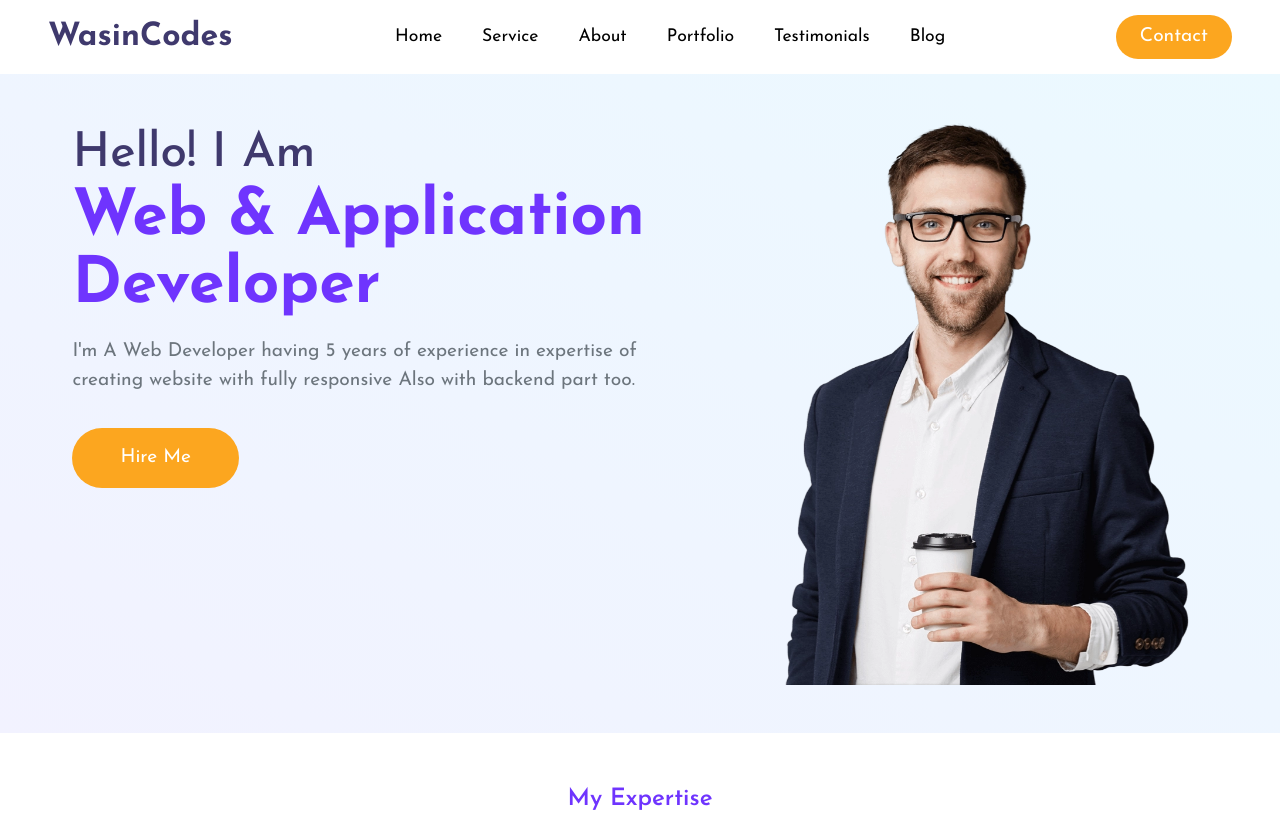
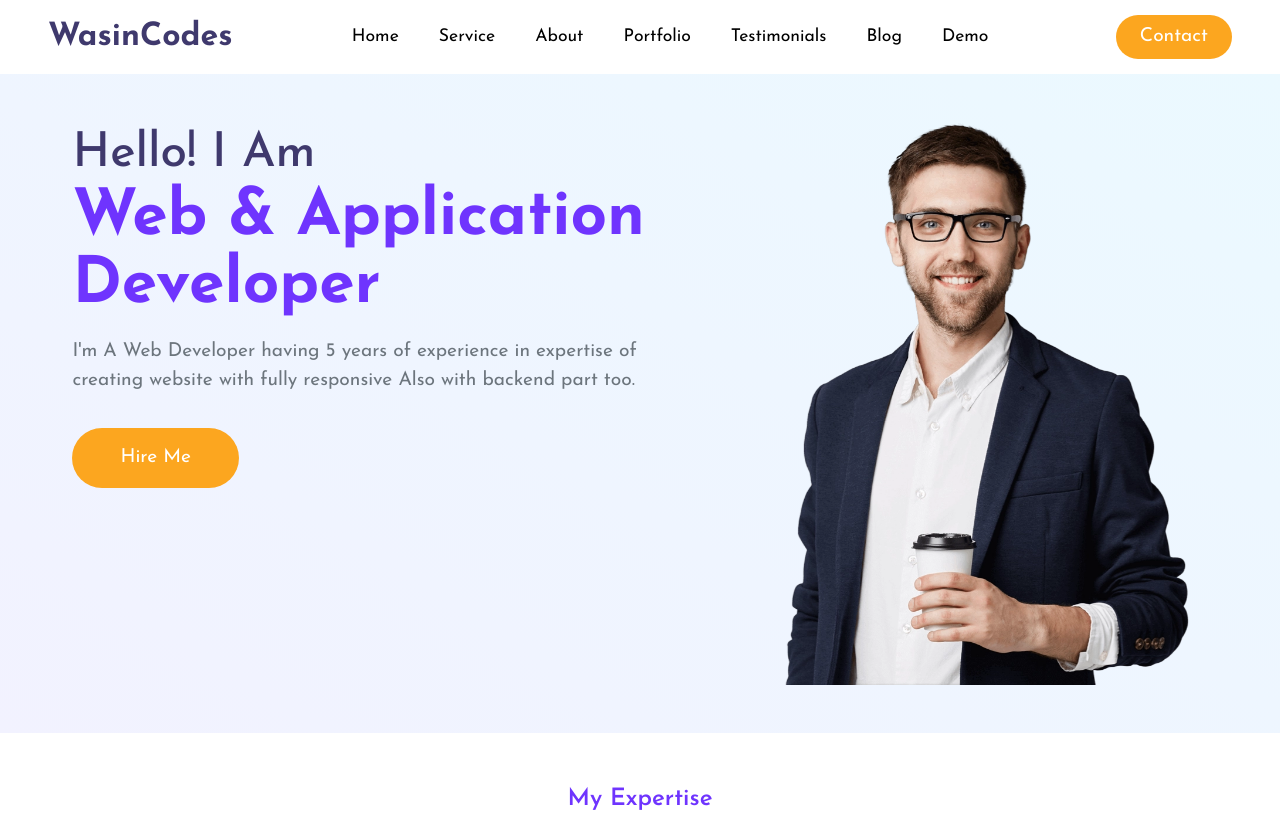
Before and after one commit to WasinProjects/WasinProjects.github.io, a plain HTML site: page index.html in a window 1280 px wide. Shown: the top 814 px of the page. Drawn offline with nearby package versions, Linux system fonts and the light colour scheme.

Commit message:
Update index.html

```diff
--- a/index.html
+++ b/index.html
@@ -78,6 +78,9 @@
             </li>
             <li class="nav-item">
               <a class="nav-link" href="#blog">Blog</a>
+            </li>
+            <li class="nav-item">
+              <a class="nav-link" href="Projects">Demo</a>
             </li>
           </ul>
         </div>
```
